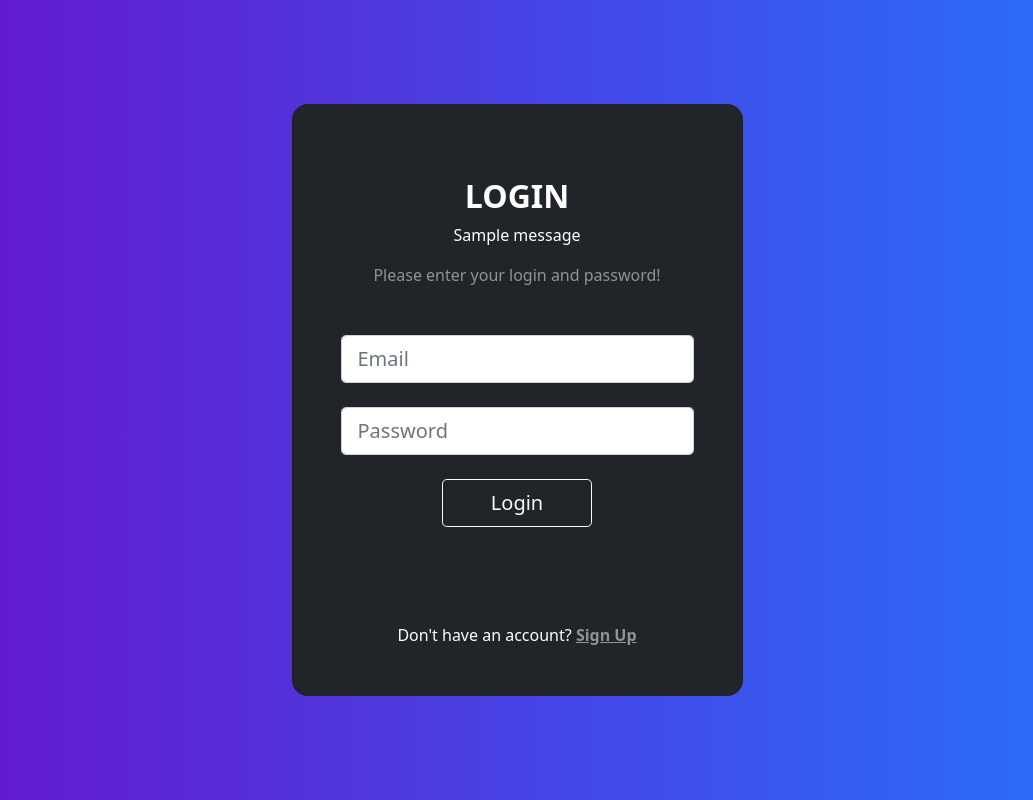
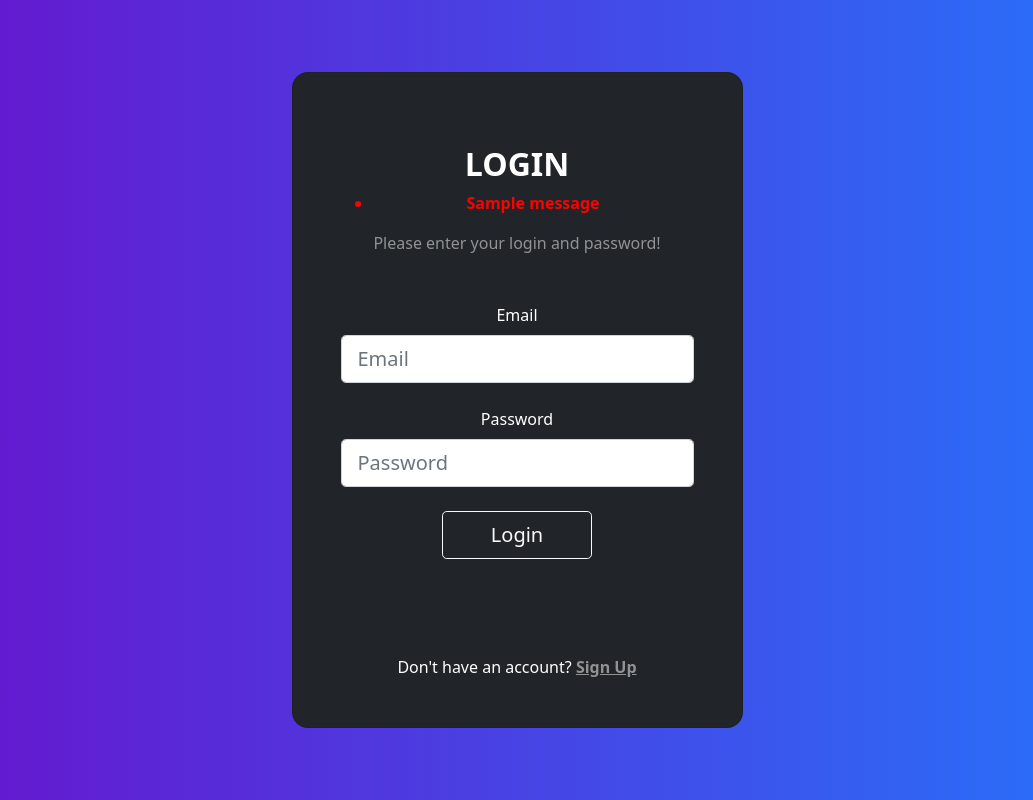
Before and after one commit to orhanuckulac0/point-laptop, a Flask app: page /login in a window 1280 px wide. Shown: the part 72-872 px from the top of the page, without its empty margins (123-1156 px from the left). Run offline with Flask 2, Linux system fonts and the light colour scheme; tables that the repository leaves empty hold one stand-in row (values such as "Sample post"); one stand-in notice (Sample message) is shown; some libraries are stand-ins or nearby versions.

Commit message:
Update login.html
Added some font awesome icons to the form

```diff
--- a/templates/login.html
+++ b/templates/login.html
@@ -13,21 +13,29 @@
             <div class="mb-md-5 mt-md-4 pb-5">
               <h2 class="fw-bold mb-2 text-uppercase">Login</h2>
               {% with messages = get_flashed_messages() %}
-              {% if messages %}
-              {% for message in messages %}
-              <p>{{ message }}</p>
-              {% endfor %}
-              {% endif %}
+                {% if messages %}
+                  <ul>
+                  {% for message in messages %}
+                   <li style="color: red;">
+                          <strong>{{ message }}</strong>
+                      </li>
+                  {% endfor %}
+                  </ul>
+                {% endif %}
               {% endwith %}
 
               <p class="text-white-50 mb-5">Please enter your login and password!</p>
 
-              <form method="post">
+              <form method="post" action="{{url_for('login')}}">
                 <div class="form-outline form-white mb-4">
+                  <span><i class="fas fa-envelope"></i></span>
+                  <label class="form-label">Email</label>
                   <input type="email" class="form-control form-control-lg"
                   placeholder="Email" name="email"/>
                 </div>
                 <div class="form-outline form-white mb-4">
+                   <span><i class="fas fa-unlock"></i></span>
+                  <label class="form-label">Password</label>
                   <input type="password" class="form-control form-control-lg"
                   placeholder="Password" name="password"/>
                 </div>
```
